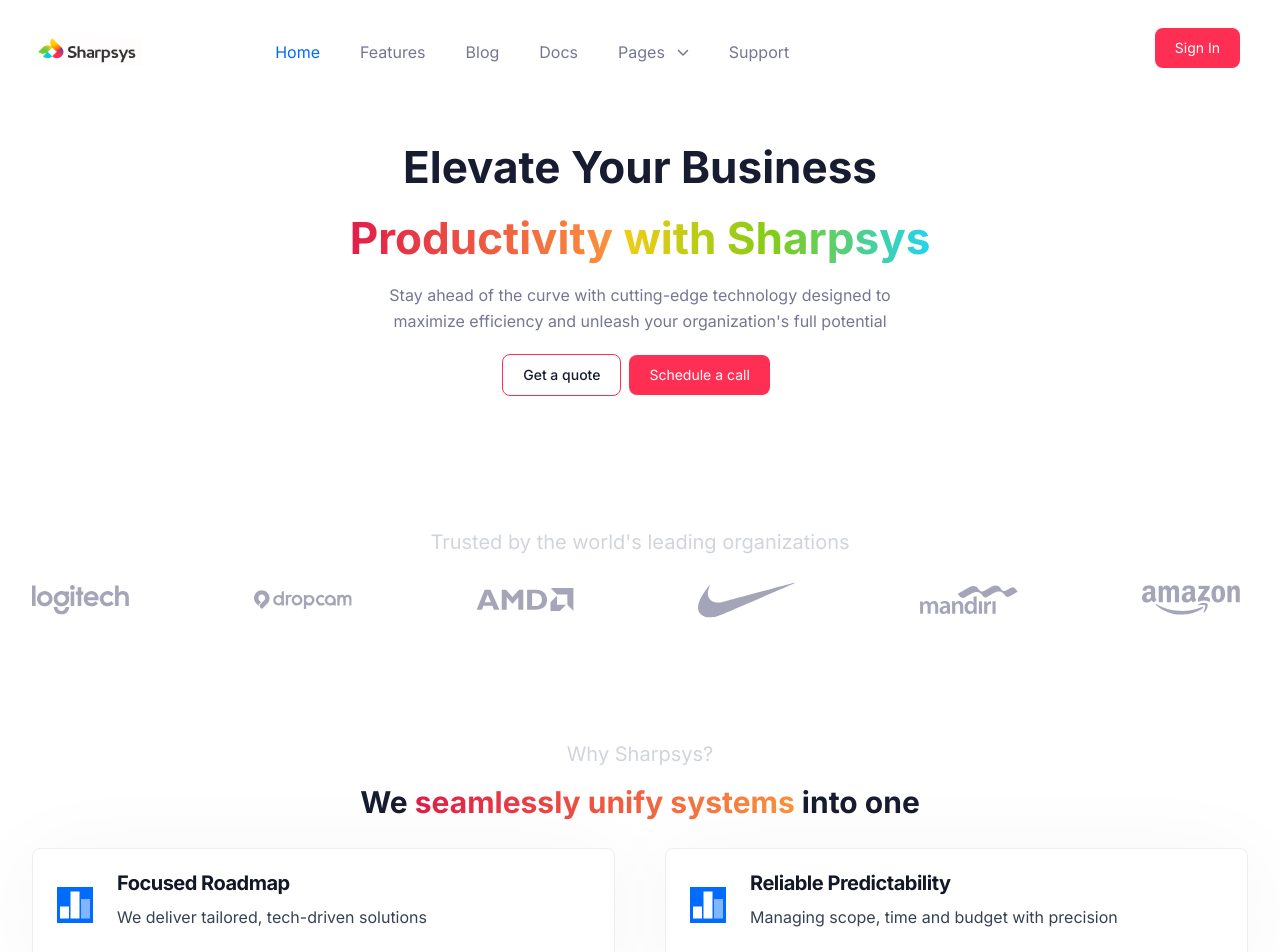
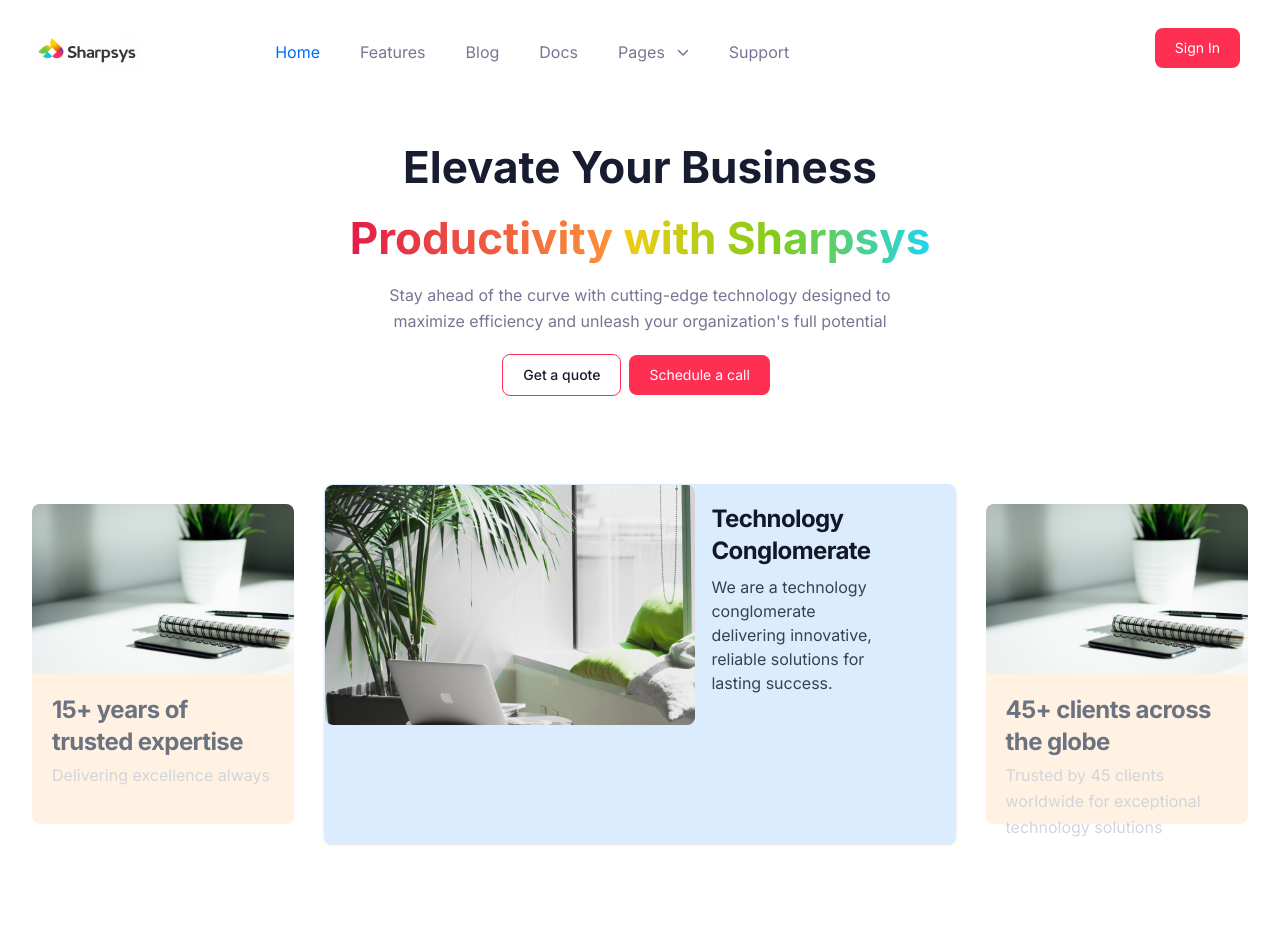
Before and after one commit to meiyazhakanram/sharpsys-ui, a Next.js app: page / in a window 1280 px wide. Shown: the top 952 px of the page. Built offline with nearby package versions, Linux system fonts and the light colour scheme.

Commit message:
Update index.tsx

```diff
--- a/components/Dashboard/index.tsx
+++ b/components/Dashboard/index.tsx
@@ -24,8 +24,56 @@ const Hero = () => {
               </button>
             </div>
           </div>
+
+
+
+          <div className="mt-15 max-w-c-1280 px-4 md:px-8 xl:mt-20 xl:px-0">
+            <div className="inline-flex grid-cols-3 gap-7.5">
+
+              <div className="w-6/12 h-80 mt-5 rounded-lg bg-[#FFF2E2] border-[#FFF2E2]">
+                <a href="#">
+                  <img className="rounded-t-lg" src="/images/blog/blog-01.png" alt="" />
+                </a>
+                <div className="p-5">
+                  <a href="#">
+                    <h5 className="mb-1 text-2xl font-bold tracking-tight text-gray-500 dark:text-white">15+ years of <br />trusted expertise</h5>
+                  </a>
+                  <p className="mb-4 font-normal text-gray-300 dark:text-gray-200">Delivering excellence always</p>
+                </div>
+              </div>
+
+
+              <div className="w-[120%] h-90 bg-[#DBECFF] border border-[#DBECFF] rounded-lg shadow ">
+                <a href="#" className="flex flex-col items-center md:flex-row md:max-w-xl">
+                  <img className="object-cover w-full rounded-t-lg h-96 md:h-auto md:w-full md:rounded-none md:rounded-s-lg" src="/images/blog/blog-02.png" alt="" />
+                  <div className="flex flex-col justify-between p-4 leading-normal">
+                    <h5 className="mb-2 text-2xl font-bold tracking-tight text-gray-900 dark:text-white">Technology Conglomerate</h5>
+                    <p className="mb-3 font-normal text-gray-700 dark:text-gray-400">We are a technology conglomerate delivering innovative, reliable solutions for lasting success.</p>
+                  </div>
+                </a>
+              </div>
+
+              <div className="w-6/12 h-80 mt-5 rounded-lg bg-[#FFF2E2] border-[#FFF2E2]">
+                <a href="#">
+                  <img className="rounded-t-lg" src="/images/blog/blog-01.png" alt="" />
+                </a>
+                <div className="p-5">
+                  <a href="#">
+                    <h5 className="mb-1 text-2xl font-bold tracking-tight text-gray-500 dark:text-white">45+ clients across the globe</h5>
+                  </a>
+                  <p className="mb-4 font-normal text-gray-300 dark:text-gray-200">Trusted by 45 clients worldwide for exceptional technology solutions</p>
+                </div>
+              </div>
+
+
+            </div>
+          </div>
+
+
+
+
         </div>
-      </section >
+      </section>
     </>
   );
 };
```
